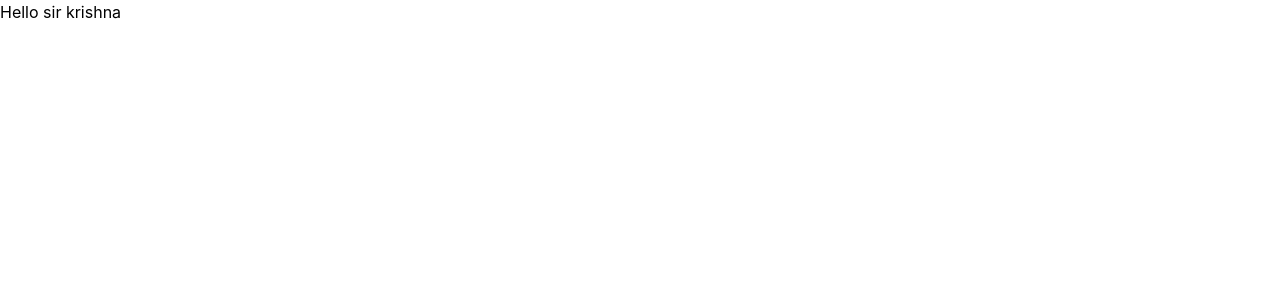
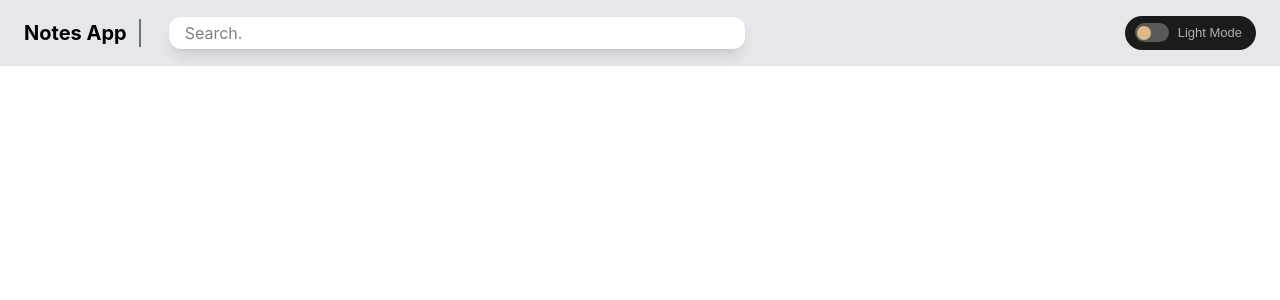
Before and after one commit to krishnakeshariya1/react-skill-build-projects, a React (Vite) app in the folder Notes-App/: page / in a window 1280 px wide. Shown: the top 300 px of the page. Built offline with nearby package versions, Linux system fonts and the light colour scheme.

Commit message:
navbar done

```diff
--- a/Notes-App/src/App.jsx
+++ b/Notes-App/src/App.jsx
@@ -1,7 +1,10 @@
+import { Navbar } from "./Components/Navbar"
+
 const App = () =>{
+
   return(
     <div>
-      Hello sir krishna
+      <Navbar />
     </div>
   )
 }
--- /dev/null
+++ b/Notes-App/src/Components/Navbar.jsx
@@ -0,0 +1,19 @@
+export const Navbar = () => {
+    return (
+        <div className="px-6 py-4 bg-gray-200 flex items-center justify-between">
+            <div className="flex gap-7 items-center">
+                <h1 className="border-gray-500 border-r-2 pr-3 font-bold text-xl">Notes App</h1>
+                <input type="text" placeholder="Search."
+                    className=" bg-white rounded-xl px-4 py-1 w-xl  shadow-lg" />
+            </div>
+            <div>
+                <button className="theme-btn">
+                    <div className="toggle-track">
+                        <div className="toggle-thumb"></div>
+                    </div>
+                    <span id="themeLabel">Light Mode</span>
+                </button>
+            </div>
+        </div>
+    )
+}
--- a/Notes-App/src/index.css
+++ b/Notes-App/src/index.css
@@ -1 +1,39 @@
 @import "tailwindcss";
+
+.theme-btn{
+    display: flex;
+    align-items: center;
+    gap: 9px;
+    padding: 7px 14px 7px 10px;
+    border-radius: 100px;
+    background: rgb(28, 27, 27);
+    color: rgb(175, 175, 175);
+    border: none;
+    cursor: pointer;
+    font-family: 'DM Sans', sans-serif;
+    font-size: 13px;
+    font-weight: 500;
+    transition: background 0.3s, color 0.3s, transform 0.15s;
+    white-space: nowrap;
+}
+
+
+  .toggle-track {
+    width: 34px;
+    height: 19px;
+    background: rgba(99, 99, 99, 0.859);
+    border-radius: 100px;
+    position: relative;
+    transition: background 0.3s;
+    flex-shrink: 0;
+  }
+  .toggle-thumb {
+    position: absolute;
+    top: 2.5px;
+    left: 2.5px;
+    width: 14px;
+    height: 14px;
+    background: burlywood;
+    border-radius: 50%;
+    transition: transform 0.3s ease, background 0.3s;
+  }
```
